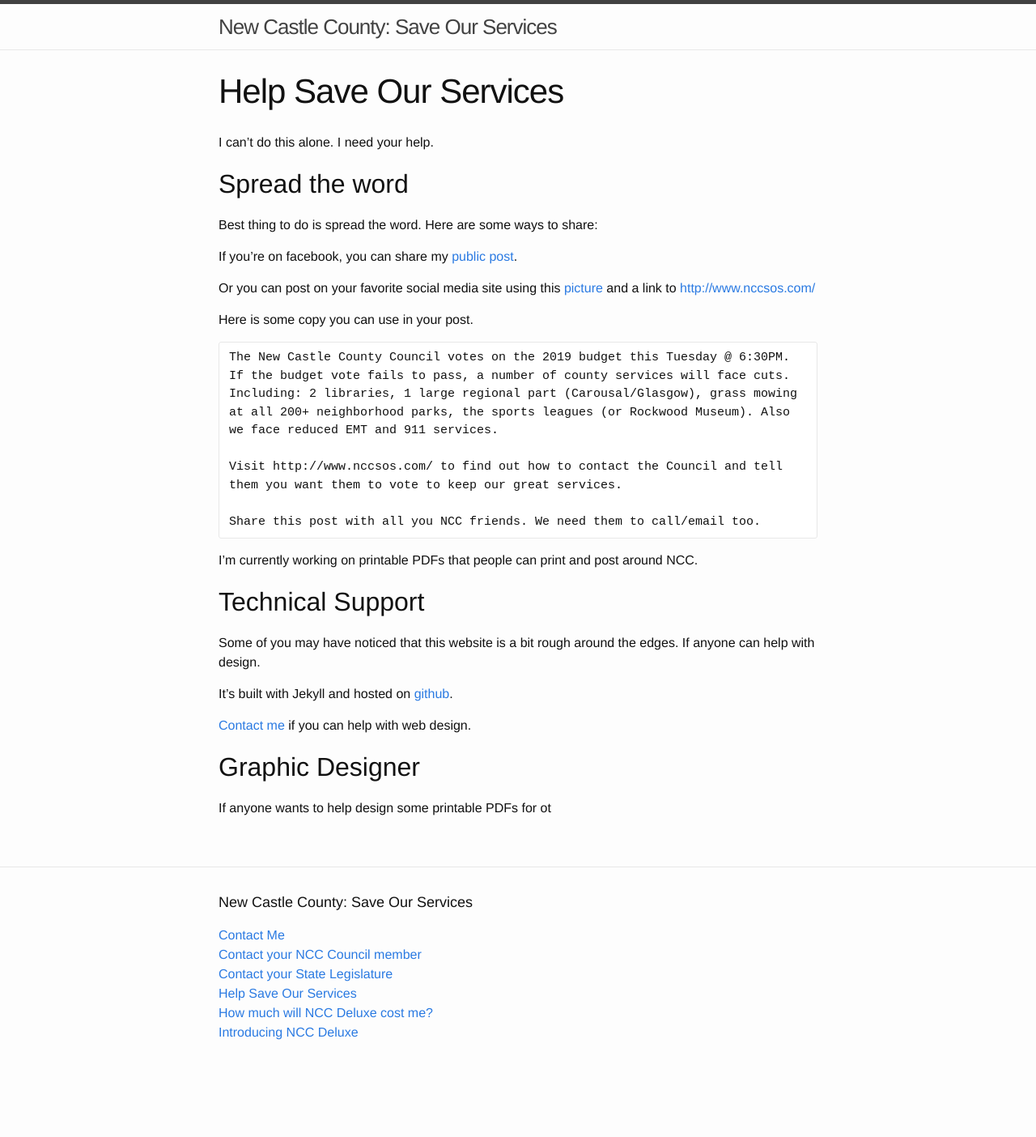
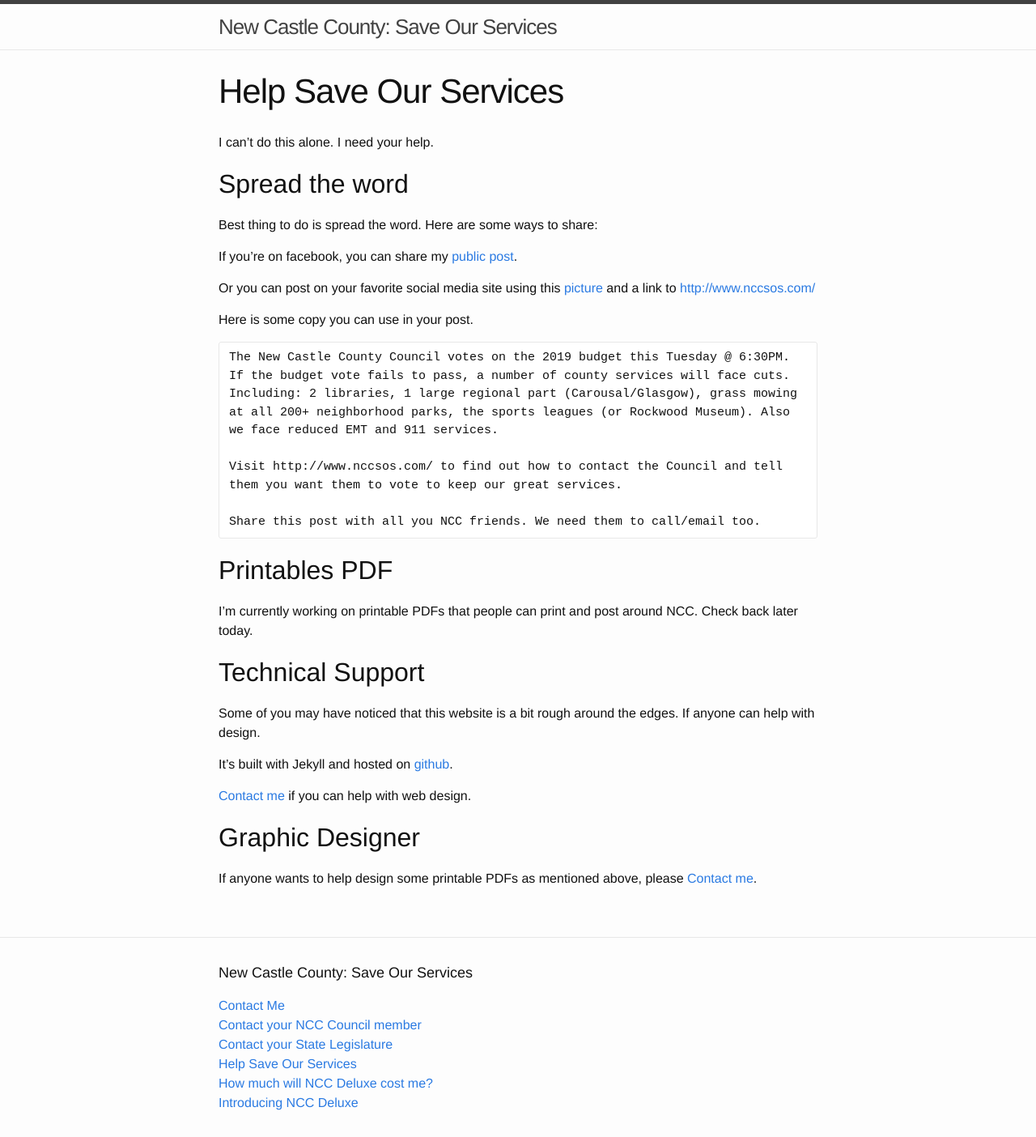
Before and after one commit to wstabosz/nccsos, a Jekyll site: the page built from help-save-our-services.markdown, in a window 1280 px wide. Shown: the whole page at 81% size. Built offline with Jekyll 4.4.1, drawn with Linux system fonts in a browser that asks for light colours; before the commit the page ends 1317 px from its top, so only the background shows below that.

Commit message:
Updated Help Save Our Services

````diff
--- a/help-save-our-services.markdown
+++ b/help-save-our-services.markdown
@@ -21,7 +21,8 @@ Visit http://www.nccsos.com/ to find out how to contact the Council and tell the
 Share this post with all you NCC friends. We need them to call/email too.
 ```
 
-I'm currently working on printable PDFs that people can print and post around NCC.
+## Printables PDF
+I'm currently working on printable PDFs that people can print and post around NCC. Check back later today.
 
 ## Technical Support
 
@@ -33,4 +34,4 @@ It's built with Jekyll and hosted on [github](https://github.com/wstabosz/nccsos
 
 ## Graphic Designer
 
-If anyone wants to help design some printable PDFs for ot
+If anyone wants to help design some printable PDFs as mentioned above, please [Contact me](/contact-me).
````
